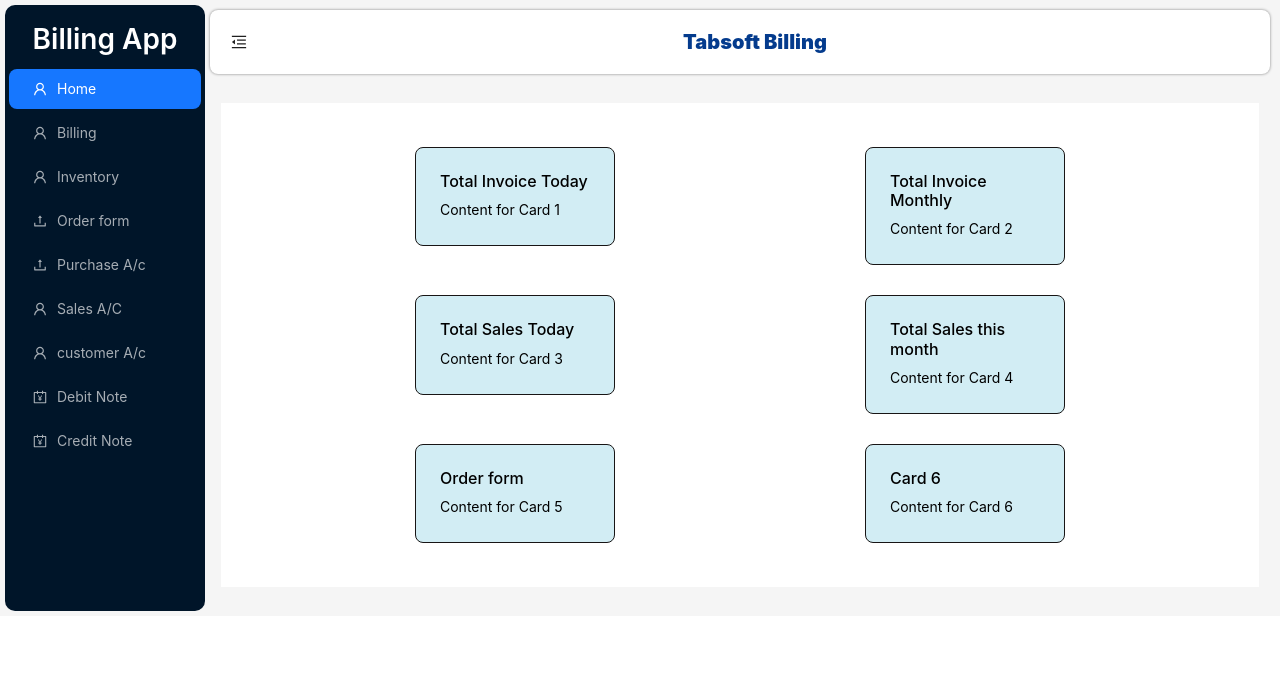
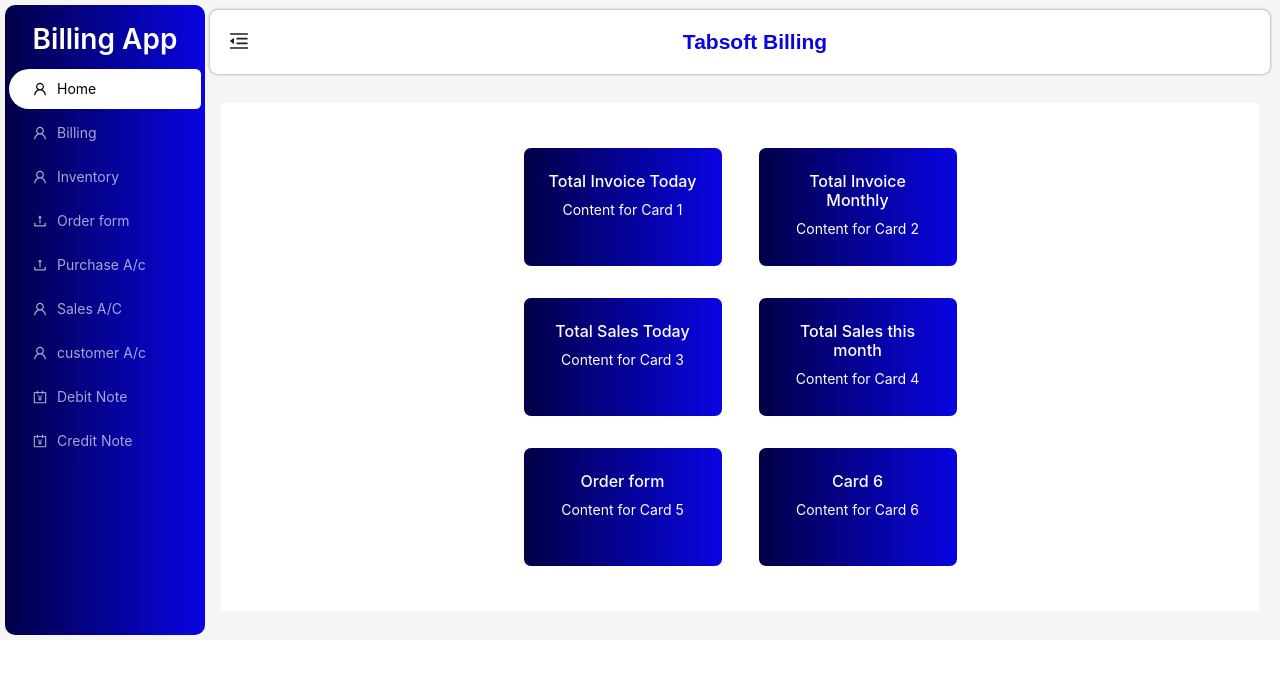
Before and after one commit to ablecj/Inventory-App, a React (Vite) app in the folder frontend/: page / in a window 1280 px wide. Shown: the top 674 px of the page. Built offline with nearby package versions, Linux system fonts and the light colour scheme.

Commit message:
New styles applied

```diff
--- a/frontend/src/styles/DefaultStyle.css
+++ b/frontend/src/styles/DefaultStyle.css
@@ -12,20 +12,57 @@
 .ant-layout-sider{
     padding-top: 10px !important;
     border-radius: 10px !important;
+    background-image: linear-gradient(to right, #010046, #0905E2) !important;
+}
+.ant-menu-dark{
+  background-image: linear-gradient(to right, #010046, #0905E2) !important;
+}
+.ant-menu-item{
+  color: #ffffff;
 }
 .ant-menu-item a{
   text-decoration: none;
 }
+.ant-menu-item-selected {
+  background-color: #ffffff !important;
+  border-top-left-radius: 30px !important;
+  border-bottom-left-radius: 30px !important;
+}
+
+.ant-menu-item-selected >.ant-menu-title-content{
+  color: black;
+}
+
+.ant-menu-item-selected .ant-menu-item-icon{
+  color: black !important;
+}
+/* .ant-menu-dark.ant-menu-root.ant-menu-inline >.ant-menu-item-selected
+>.ant-menu-title-content a ::before{
+  content: '';
+  position: absolute;
+  right: 0;
+  top: -50px;
+  width: 50px;
+  height: 50px;
+  background-color: red;
+  border-radius: 50%;
+  box-shadow: 35px 35px 0 10px var(--white);
+  pointer-events: none;
+} */
 
 /* style for the header */
 .ant-layout-header{
     box-shadow: 0 0 3px grey;
     border-radius: 8px;
     margin: 5px;
+    background-image: linear-gradient(to right, #010046, #0905E2);
 }
 /* collapse button */
 .ant-btn.ant-btn-icon-only{
   margin-left: -20px !important;
+}
+.ant-btn.ant-btn-icon-only .anticon{
+  font-size: 20px;
 }
 .Header .ant-btn {
     margin-left: 0;
@@ -38,9 +75,10 @@
 }
 .header {
     margin: 0;
-    color: #043b8d;
-    font-size: 20px;
-    font-weight: 900;
+    color: #0905E2;
+    font-family: Arial, Helvetica, sans-serif;
+    font-size: 21px;
+    font-weight: 700;
     flex: 1;
     text-align: center;
     justify-content: center;
@@ -50,8 +88,8 @@
     color: #ffffff;
     font-weight: 600;
     margin-top: 8px;
-    white-space: normal; /* Allow text to wrap onto new lines */
-    overflow: hidden; /* Hide overflowing text */
+    white-space: normal;
+    overflow: hidden;
   }
 
 
--- a/frontend/src/styles/Home.css
+++ b/frontend/src/styles/Home.css
@@ -11,8 +11,8 @@
     padding: 20px;
     display: grid;
     grid-template-columns: repeat(2, 4fr);
-    gap: 30px; /* Increased gap between sections */
-    grid-column-gap: 250px; /* Space between columns */
+    gap: 30px;
+    grid-column-gap: 35px;
   }
 
   /* mobile view */
--- a/frontend/src/styles/card.css
+++ b/frontend/src/styles/card.css
@@ -1,14 +1,23 @@
 .ant-card-bordered{
     width: 200px;
-    border: 1px solid rgb(24, 21, 21);
-    background-color: rgba(206, 236, 244, 0.916);
-    color: black;
+    border: 1px solid #fff;
+    background-image: linear-gradient(to right, #010046, #0905E2);
+    color: #fff;
     transition: box-shadow 0.3s;
+    height: 120px;
 }
 
 .ant-card-bordered:hover {
-    box-shadow: 0 4px 8px rgba(0, 0, 0, 0.8); /* Add the desired box-shadow on hover */
+    box-shadow: 0 4px 8px #0905E2; /* Add the desired box-shadow on hover */
   }
+
+  .card-container h6,p{
+      display: flex;
+      text-align: center;
+      justify-content: center;
+      align-items: center;
+  }
+
 
   @media screen and (max-width: 768px){
   .ant-card-bordered{
```
